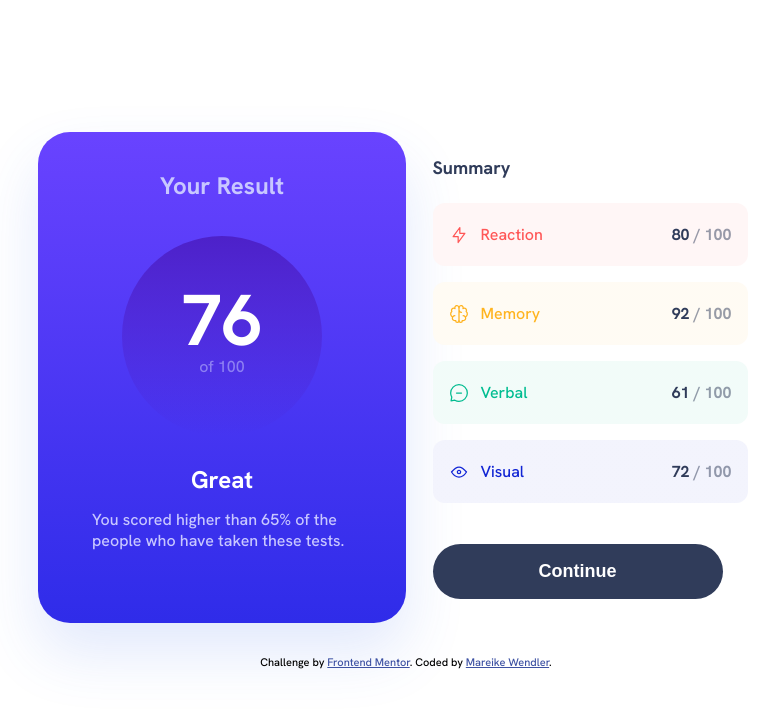
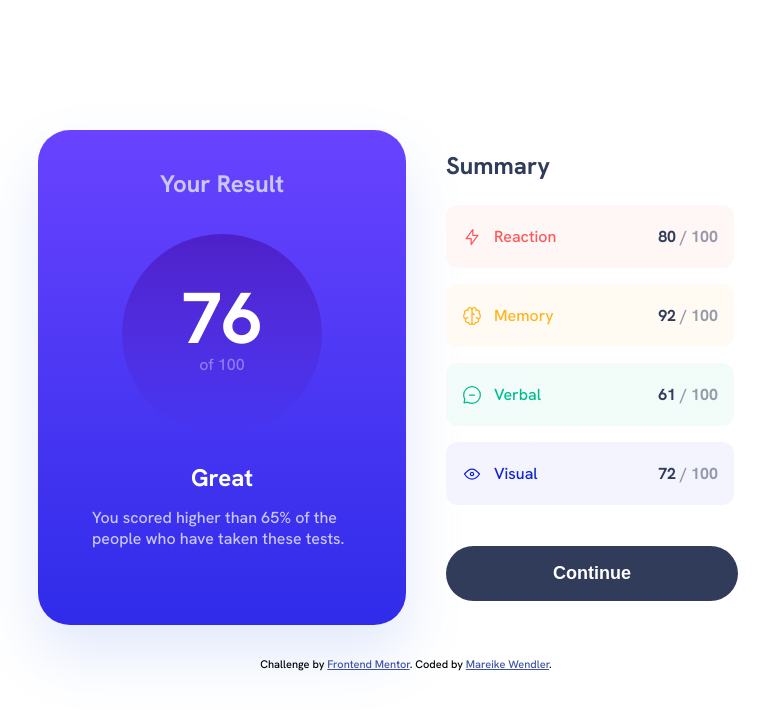
Before and after one commit to MareikeW/results-summary-component, a plain HTML site: page index.html in a window 1280 px wide. Shown: the whole page, without its empty margins (234-1013 px from the left). Drawn offline with Linux system fonts and the light colour scheme.

Commit message:
Design Desktop angepasst

```diff
--- a/styles.css
+++ b/styles.css
@@ -97,7 +97,7 @@ li .category {
     font-weight: normal;
     display: flex;
     align-items: center;
-    }
+}
 
 li .category::before {
     padding-right: 12px;
@@ -164,8 +164,8 @@ button {
     font-weight: 700;
     font-size: 1.125rem;
     line-height: 1.4375rem;
-    padding: 1rem 6.625rem;
-    margin-top: 1.5625rem;
+    padding: 1rem 7.5rem;
+    margin-top: 0.5rem;
 }
 
 button:hover {
@@ -221,6 +221,17 @@ button:hover {
     }
 
     .summary-component {
+        margin: 1.5rem auto;
+        width: 18rem;
+    }
 
+    h3 {
+        font-size: 1.5rem;
+        padding-bottom: 1.75rem;
+    }
+
+    button {
+        padding: 1rem 6.6875rem;
+        margin-top: 1.5625rem;
     }
 }
```
